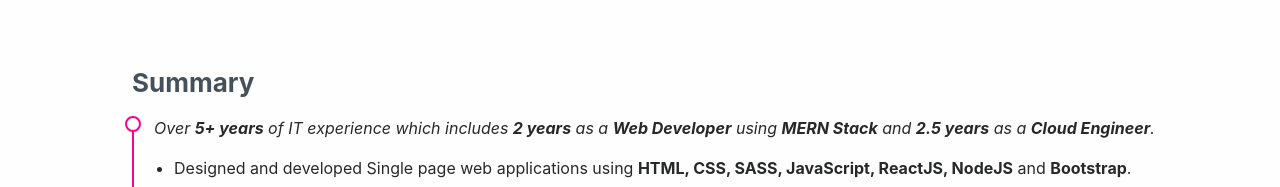
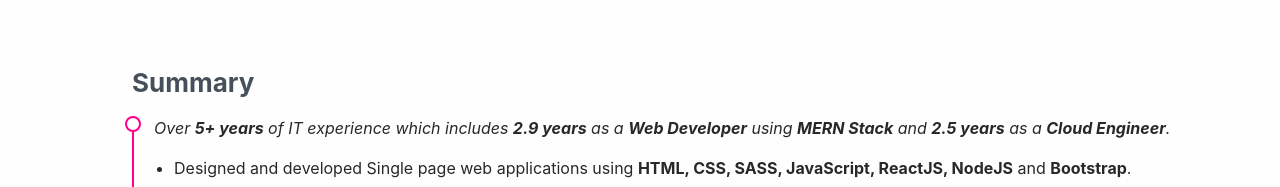
Before and after one commit to BharathKumarMurugan/BharathKumarMurugan, a plain HTML site: page index.html in a window 1280 px wide. Shown: the part 1871-2058 px from the top of the page. Drawn offline with Linux system fonts and the light colour scheme.

Commit message:
Update index.html

```diff
--- a/index.html
+++ b/index.html
@@ -335,7 +335,7 @@
                 <p>
                   <em>
                     Over <strong>5+ years</strong> of IT experience which
-                    includes <strong>2 years</strong> as a
+                    includes <strong>2.9 years</strong> as a
                     <strong>Web Developer</strong> using <strong>MERN Stack</strong> and
                     <strong>2.5 years</strong> as a
                     <strong>Cloud Engineer</strong>.
```
